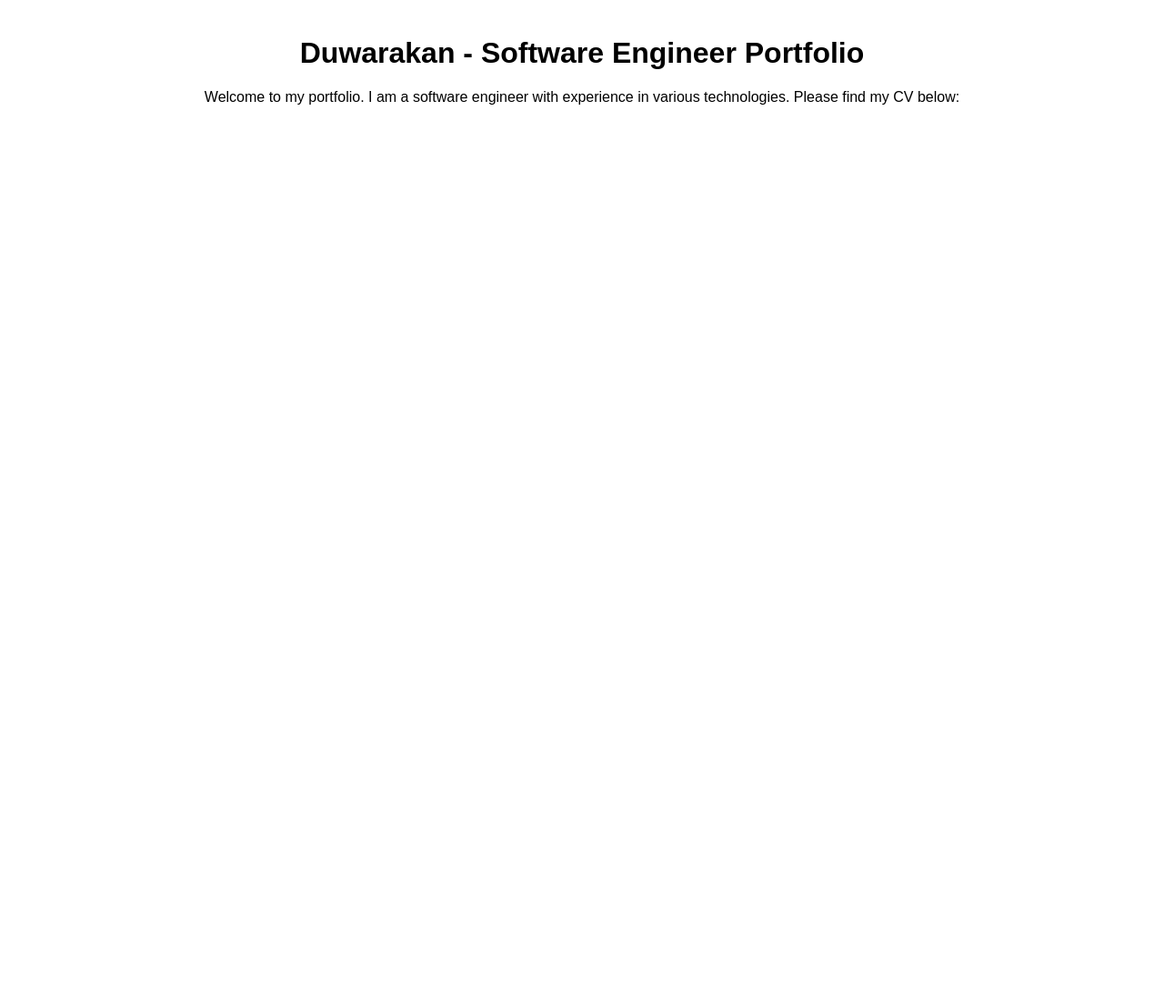
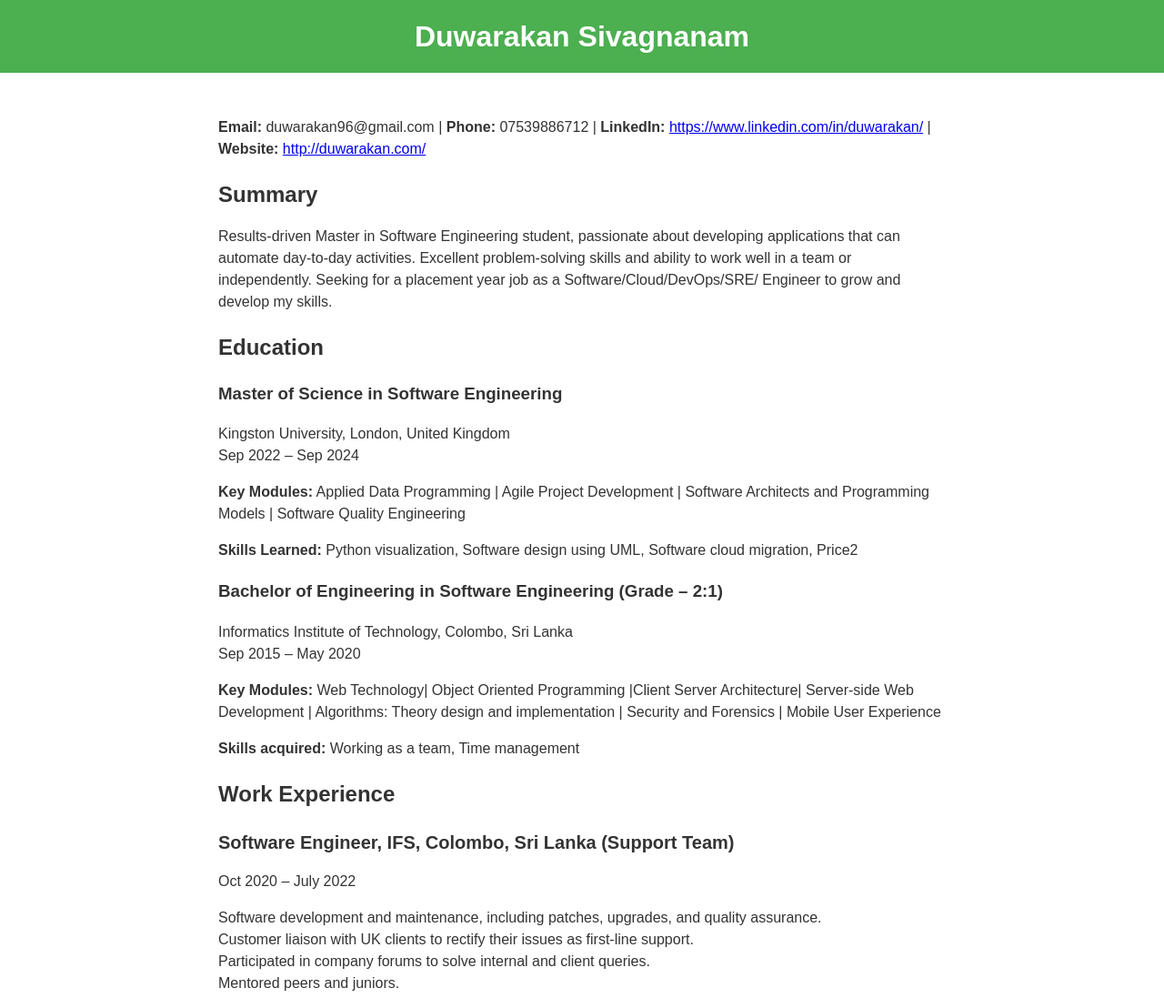
Before and after one commit to duwarakan/duwarakan.github.io, a plain HTML site: page index.html in a window 1280 px wide. Shown: the top 1097 px of the page at 91% size. Before the commit the page ends 800 px from the top, so only its background shows below. Drawn offline with Linux system fonts and the light colour scheme.

Commit message:
proper cv copy

```diff
--- a/index.html
+++ b/index.html
@@ -3,35 +3,135 @@
   <head>
     <meta charset="UTF-8">
     <meta name="viewport" content="width=device-width, initial-scale=1.0">
-  <title>Duwarakan - Software Engineer Portfolio</title>
+    <title>Duwarakan Sivagnanam CV</title>
     <style>
       body {
         font-family: Arial, sans-serif;
+        font-size: 16px;
+        line-height: 1.5;
+        color: #333;
+        margin: 0;
+      }
+
+      header {
+        background-color: #4CAF50;
+        color: white;
+        padding: 1rem;
+      }
+
+      header h1 {
           text-align: center;
-      margin: 40px;
+        margin: 0;
       }
-    a {
-      display: inline-block;
-      padding: 10px
-      background-color: #3498db;
-      color: white;
-      text-decoration: none;
-      border-radius: 5px;
-      font-size: 16px;
-      margin-top: 20px;
+
+      .container {
+        max-width: 800px;
+        margin: 0 auto;
+        padding: 2rem;
       }
-    a:hover {
-      background-color: #2980b9;
+
+      .section-title {
+        font-size: 1.5rem;
+        margin-bottom: 1rem;
+      }
+
+      ul,
+      li {
+        margin: 0;
+        padding: 0;
+        list-style: none;
+      }
+
+      .project,
+      .experience {
+        margin-bottom: 1rem;
+      }
+
+      .project h3,
+      .experience h3 {
+        font-size: 1.25rem;
+        margin-bottom: 0.5rem;
       }
     </style>
   </head>
   <body>
-  <h1> Duwarakan - Software Engineer Portfolio</h1>
-  <p>Welcome to my portfolio. I am a software engineer with experience in various technologies. Please find my CV below:</p>
-  <a href="YOUR_PDF_URL" target="_blank">Download My CV</a>
-
-
-
-
+    <header>
+      <h1>Duwarakan Sivagnanam</h1>
+    </header>
+    <main class="container">
+      <p>
+        <strong>Email:</strong> duwarakan96@gmail.com | <strong>Phone:</strong> 07539886712 | <strong>LinkedIn:</strong>
+        <a href="https://www.linkedin.com/in/duwarakan/">https://www.linkedin.com/in/duwarakan/</a> | <strong>Website:</strong>
+        <a href="http://duwarakan.com/">http://duwarakan.com/</a>
+      </p>
+      <h2 class="section-title">Summary</h2>
+      <p>Results-driven Master in Software Engineering student, passionate about developing applications that can automate day-to-day activities. Excellent problem-solving skills and ability to work well in a team or independently. Seeking for a placement year job as a Software/Cloud/DevOps/SRE/ Engineer to grow and develop my skills.</p>
+      <h2 class="section-title">Education</h2>
+      <div class="education">
+        <h3>Master of Science in Software Engineering</h3>
+        <p>Kingston University, London, United Kingdom <br> Sep 2022 – Sep 2024 </p>
+        <p>
+          <strong>Key Modules:</strong> Applied Data Programming | Agile Project Development | Software Architects and Programming Models | Software Quality Engineering
+        </p>
+        <p>
+          <strong>Skills Learned:</strong> Python visualization, Software design using UML, Software cloud migration, Price2
+        </p>
+        <h3>Bachelor of Engineering in Software Engineering (Grade – 2:1)</h3>
+        <p>Informatics Institute of Technology, Colombo, Sri Lanka <br> Sep 2015 – May 2020 </p>
+        <p>
+          <strong>Key Modules:</strong> Web Technology| Object Oriented Programming |Client Server Architecture| Server-side Web Development | Algorithms: Theory design and implementation | Security and Forensics | Mobile User Experience
+        </p>
+        <p>
+          <strong>Skills acquired:</strong> Working as a team, Time management
+        </p>
+      </div>
+      <h2 class="section-title">Work Experience</h2>
+      <div class="experience">
+        <h3>Software Engineer, IFS, Colombo, Sri Lanka (Support Team)</h3>
+        <p>Oct 2020 – July 2022</p>
+        <ul>
+          <li>Software development and maintenance, including patches, upgrades, and quality assurance.</li>
+          <li>Customer liaison with UK clients to rectify their issues as first-line support.</li>
+          <li>Participated in company forums to solve internal and client queries.</li>
+          <li>Mentored peers and juniors.</li>
+        </ul>
+      </div>
+      <div class="experience">
+        <h3>Software Engineering Intern, Mitra Innovation, Colombo, Sri Lanka</h3>
+        <p>Nov 2016 – Jun 2018</p>
+        <ul>
+          <li>Software Development and maintenance.</li>
+          <li>Created and maintained APIs to collect data and visualize every day.</li>
+          <li>Worked as a team to automate data pipelines.</li>
+          <li>Participated in several company’s internal projects, including automating data pipelines.</li>
+          <li>Created technical documentation for self-developed R&D Projects.</li>
+        </ul>
+      </div>
+      <h2 class="section-title">Technical Skills</h2>
+      <ul>
+        <li>Programming languages: Python, JavaScript</li>
+        <li>Framework: Flask, Django, FastAPI</li>
+        <li>GIT: GitHub, Bitbucket</li>
+        <li>Cloud: AWS, Google Cloud</li>
+        <li>Other tools and Environments: Apache Airflow, PLSQL, API, Windows, Ubuntu</li>
+      </ul>
+      <h2 class="section-title">Notable Projects</h2>
+      <div class="project">
+        <h3>Chronic Kidney Disease Prediction</h3>
+        <p>May 2019 – May 2020</p>
+        <ul>
+          <li>Created a web-based machine learning app which enables users to identify renal failure using specific data.</li>
+          <li>Worked with stakeholders for this project, including medical professionals.</li>
+        </ul>
+      </div>
+      <div class="project">
+        <h3>Accident Alert System</h3>
+        <p>May 2016 – May 2017</p>
+        <ul>
+          <li>IoT-based project with mobile and website, which will alert nearby police and insurance if an accident happens. Got selected to showcase for cutting-edge exhibition.</li>
+          <li>Developed extensive knowledge in C programming language and Google Cloud.</li>
+        </ul>
+      </div>
+    </main>
   </body>
 </html>
```
Lines whose indentation alone changed are shown as unchanged.
